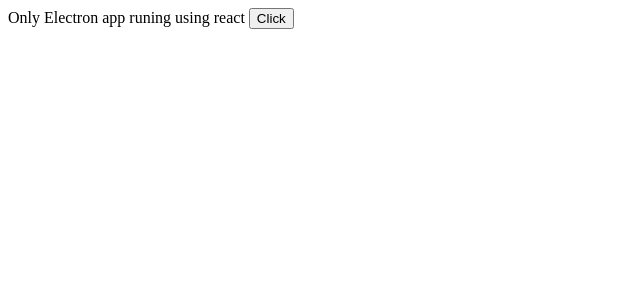
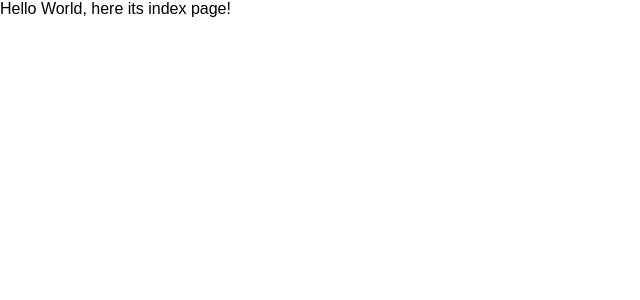
Before and after one commit to gabrielrab/pomodoro, a React (Create React App) app: page / in a window 1280 px wide. Shown: the top 300 px of the page, without its empty margins (0-640 px from the left). Built offline with nearby package versions, Linux system fonts and the light colour scheme.

Commit message:
chore: base style

```diff
--- a/package.json
+++ b/package.json
@@ -9,7 +9,9 @@
     "electron": "^12.0.9",
     "react": "^17.0.2",
     "react-dom": "^17.0.2",
+    "react-router-dom": "^5.2.0",
     "react-scripts": "4.0.3",
+    "styled-components": "^5.3.0",
     "web-vitals": "^1.0.1"
   },
   "scripts": {
--- a/src/App.js
+++ b/src/App.js
@@ -1,12 +1,6 @@
 import React from "react";
-import { createNotification } from "./hooks/useNotification";
+import Routes from "./routes";
 
-function App() {
-  return (
-    <>
-      Only Electron app runing using react <button>Click</button>
-    </>
-  );
+export default function App() {
+  return <Routes />;
 }
-
-export default App;
--- a/src/index.js
+++ b/src/index.js
@@ -1,5 +1,6 @@
 import React from "react";
 import ReactDOM from "react-dom";
+import "./theme/base.css";
 import App from "./App";
 
 ReactDOM.render(
--- /dev/null
+++ b/src/pages/index.js
@@ -0,0 +1,5 @@
+import React from "react";
+
+export default function Index() {
+  return <>Hello World, here its index page!</>;
+}
--- /dev/null
+++ b/src/routes.js
@@ -0,0 +1,15 @@
+import React from "react";
+import { BrowserRouter as Router, Switch, Route } from "react-router-dom";
+
+//pages
+import Index from "./pages/index";
+
+export default function Routes() {
+  return (
+    <Router>
+      <Switch>
+        <Route path="/" exact component={Index} />
+      </Switch>
+    </Router>
+  );
+}
--- /dev/null
+++ b/src/theme/base.css
@@ -0,0 +1,12 @@
+* {
+  margin: 0;
+  padding: 0;
+  box-sizing: border-box;
+}
+
+@import url("https://fonts.googleapis.com/css2?family=Poppins:wght@400;500&display=swap");
+
+body {
+  background-color: #fff;
+  font-family: "Poppins", sans-serif;
+}
```
Also changed, not shown: src/App.css (deleted, +0 -38 lines), 1 other file (tests, documents, lock files or other folders).
